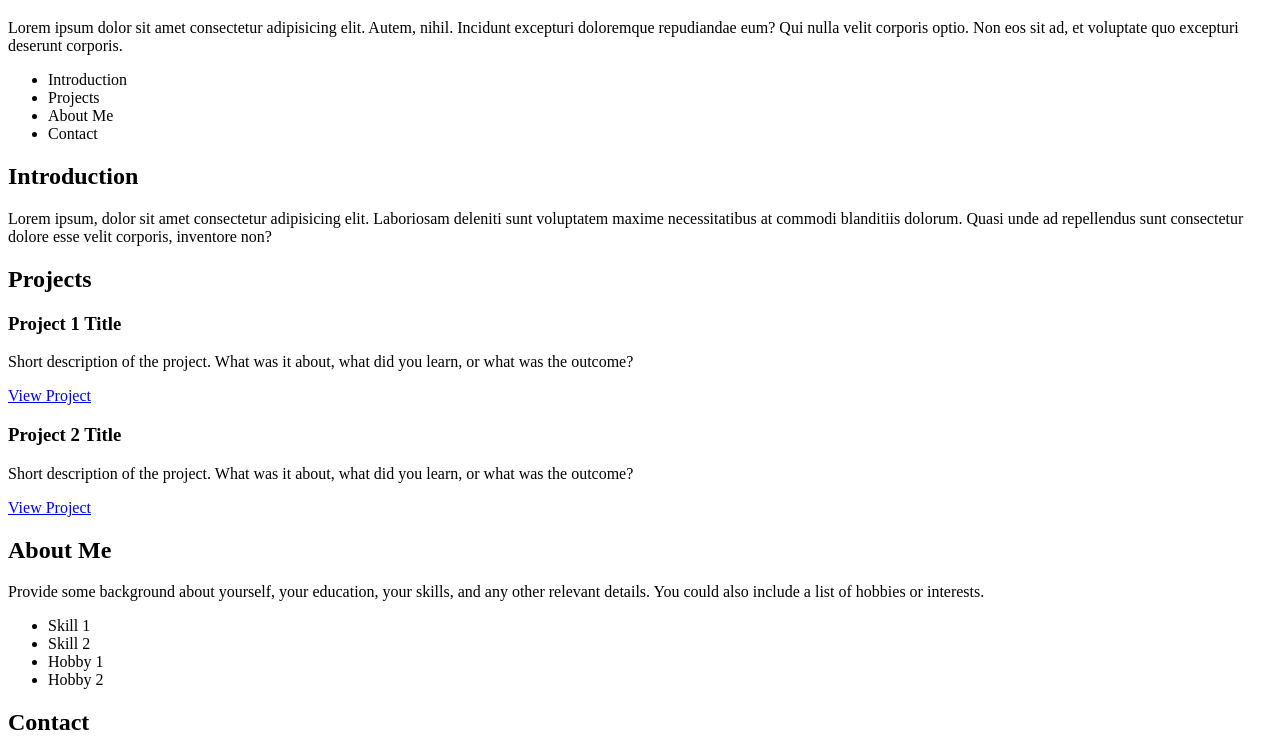
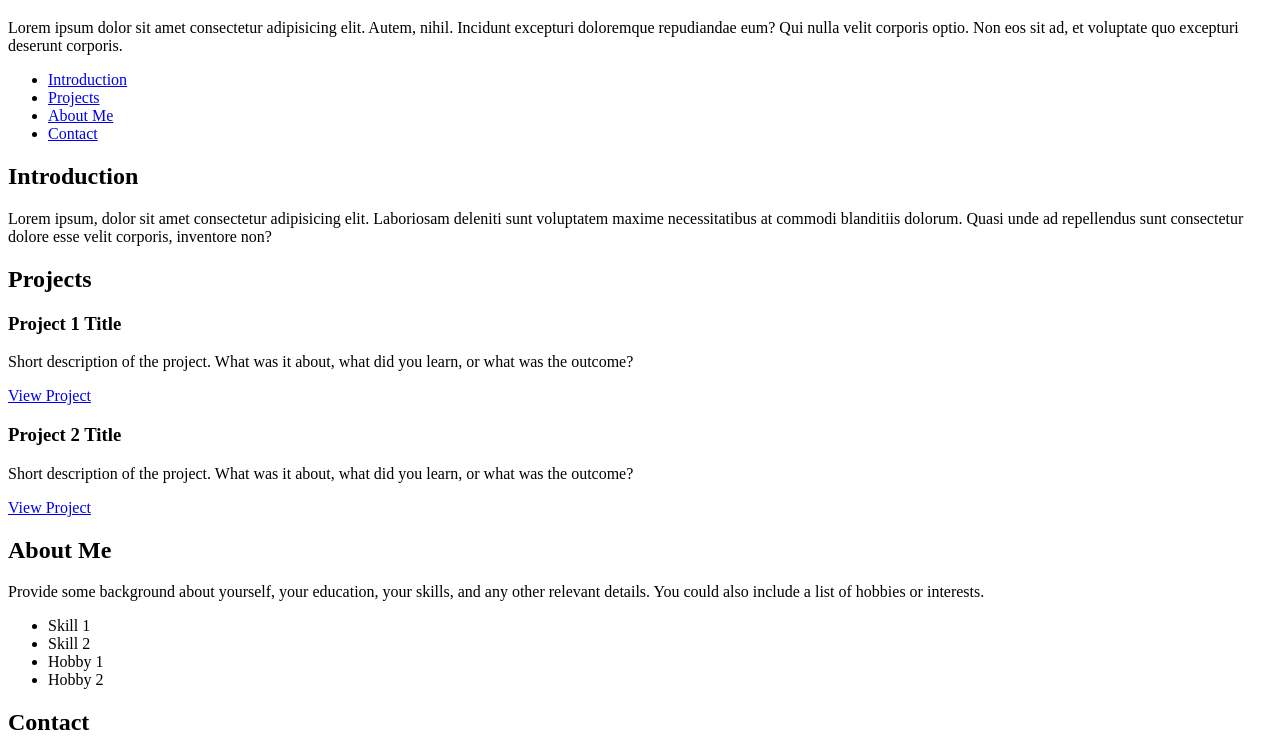
Before and after one commit to lord-BL/My_First_Portfolio, a plain HTML site: page portfolio/index.html in a window 1280 px wide. Shown: the part 61-800 px from the top of the page. Drawn offline with Linux system fonts and the light colour scheme.

Commit message:
update portfolio

```diff
--- a/portfolio/index.html
+++ b/portfolio/index.html
@@ -1,7 +1,7 @@
 <!DOCTYPE html>
 <html lang="en">
 <head>
-    <meta charset="UTF-8">
+    <meta charset="utf-8">
     <meta name="viewport" content="width=device-width, initial-scale=1.0">
     <title>Lartey Bless Lord - Personal Portfolio</title>
 </head>
@@ -10,14 +10,14 @@
         <h1>Lartey Bless Lord</h1>
         <p>Lorem ipsum dolor sit amet consectetur adipisicing elit. Autem, nihil. Incidunt excepturi doloremque repudiandae eum? Qui nulla velit corporis optio. Non eos sit ad, et voluptate quo excepturi deserunt corporis.</p>
     </header>
-        <nav>
-            <ul>
-                <li><a href="#introduction"></a>Introduction</li>
-                <li><a href="#projects"></a>Projects</li>
-                <li><a href="#about"></a>About Me</li>
-                <li><a href="#Contact"></a>Contact</li>
-            </ul>
-        </nav>
+    <nav>
+        <ul>
+            <li><a href="#introduction">Introduction</a></li>
+            <li><a href="#projects">Projects</a></li>
+            <li><a href="#about">About Me</a></li>
+            <li><a href="#contact">Contact</a></li>
+        </ul>
+    </nav>
     <section id="introduction">
         <h2>Introduction</h2>
         <p>Lorem ipsum, dolor sit amet consectetur adipisicing elit. Laboriosam deleniti sunt voluptatem maxime necessitatibus at commodi blanditiis dolorum. Quasi unde ad repellendus sunt consectetur dolore esse velit corporis, inventore non?</p>
```
